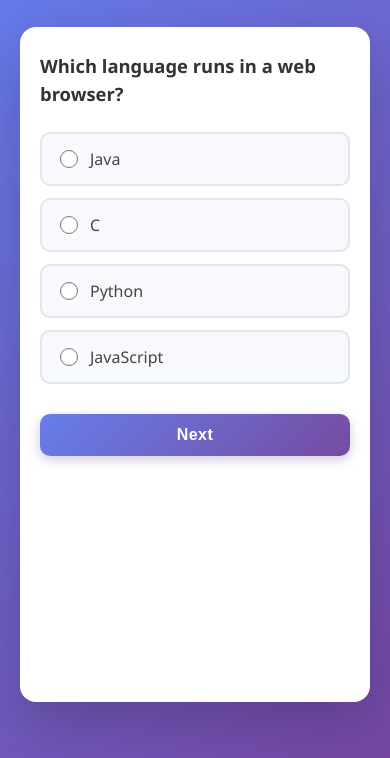
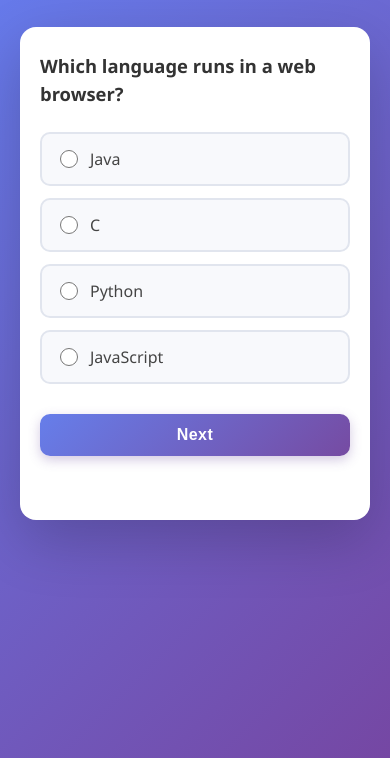
Before and after one commit to Praise18100/ngit_frontend_week_11, a plain HTML site: page index.html in a window 390 px wide. Shown: the part 86-844 px from the top of the page. Drawn offline with Linux system fonts and the light colour scheme.

Commit message:
Update style.css

```diff
--- a/style.css
+++ b/style.css
@@ -157,10 +157,10 @@ button:active {
     font-size: 2rem;
   }
   #quiz {
-    height: 80vh;
+     padding: auto;
   }
    .quiz-container {
-    height: 80vh;
+    padding: auto;
   }
   .quiz-container,
   #result {
```
